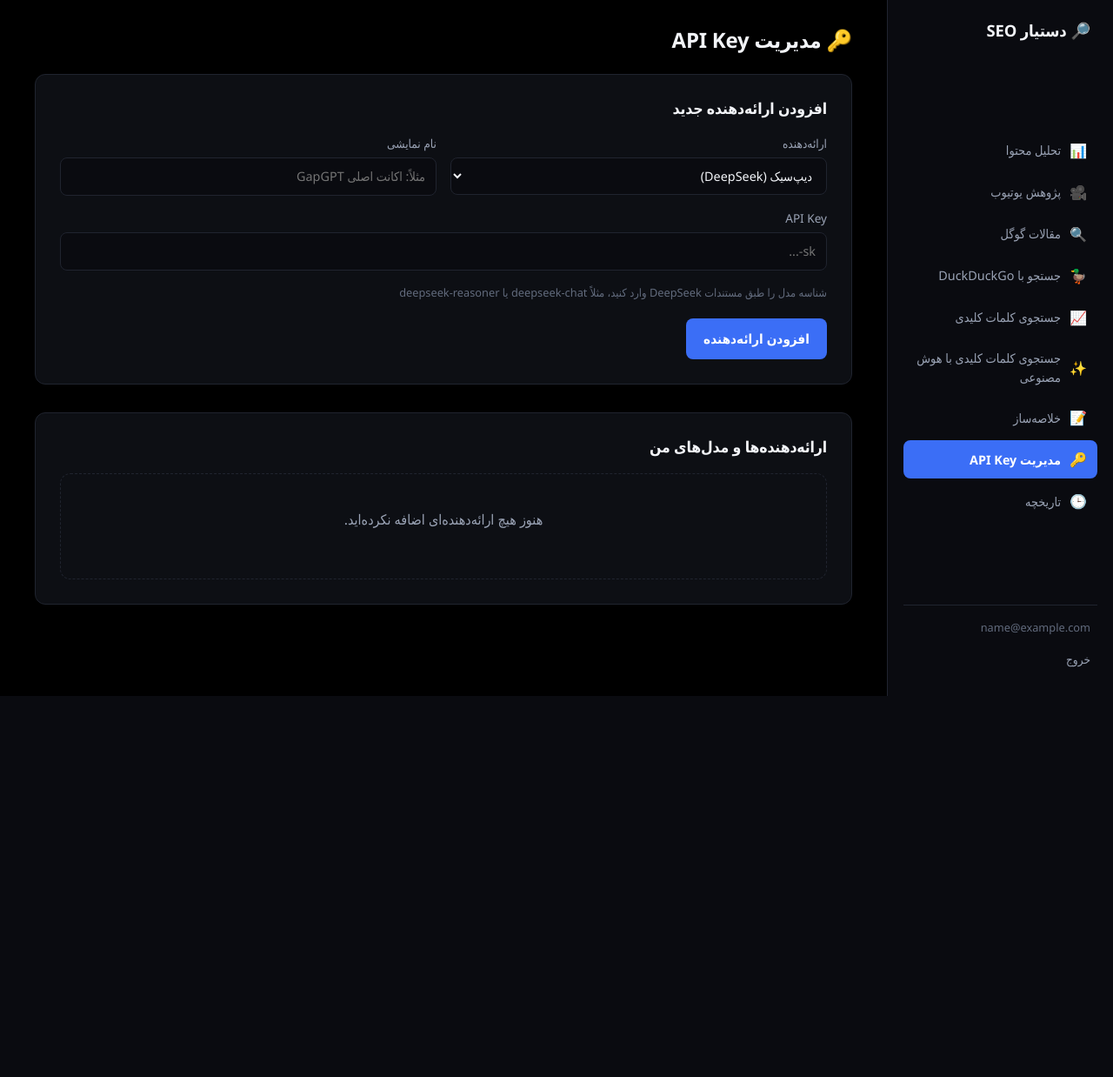
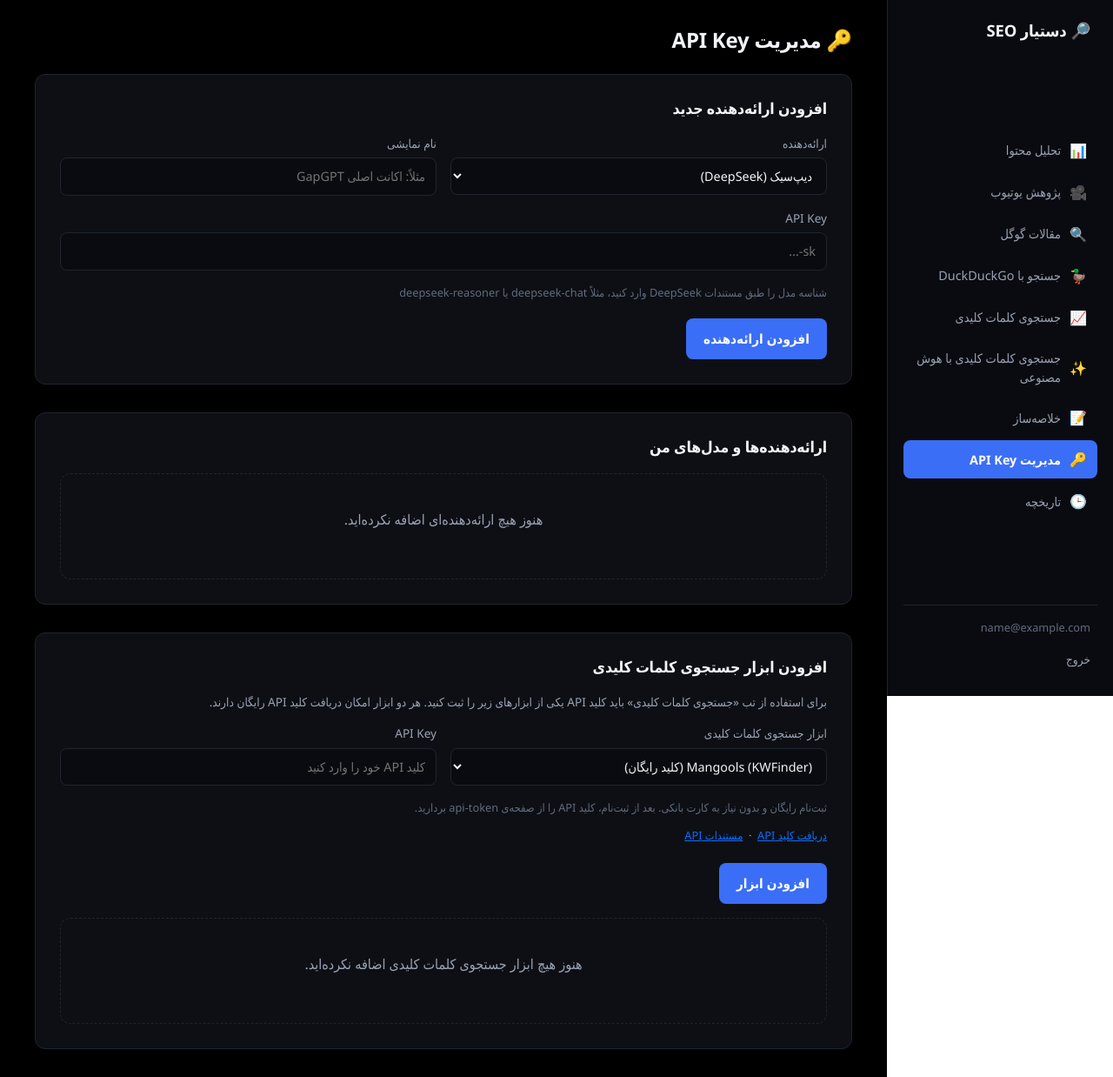
Before and after one commit to hoseinketaby/Smart-seo-assistant-tool, a Flask app: page /dashboard/models/ in a window 1280 px wide. Shown: the whole page at 87% size. Before the commit the page ends 800 px from the top, so only its background shows below. Run offline with Flask 3, Linux system fonts and the light colour scheme; the visitor is signed in with stand-in values (Sample User, id 1); data that the repository does not hold is empty.

Commit message:
Update models.html

```diff
--- a/templates/dashboard/models.html
+++ b/templates/dashboard/models.html
@@ -117,6 +117,99 @@
   {% endfor %}
 </div>
 
+<div class="models-section" style="margin-top: 2rem;">
+  <h2 class="models-section-title">افزودن ابزار جستجوی کلمات کلیدی</h2>
+  <p style="color: var(--text-muted); font-size: 0.85rem; margin-bottom: 1rem;">
+    برای استفاده از تب «جستجوی کلمات کلیدی» باید کلید API یکی از ابزارهای زیر را ثبت کنید.
+    هر دو ابزار امکان دریافت کلید API رایگان دارند.
+  </p>
+
+  <form method="POST" action="{{ url_for('model_config.add_keyword_provider') }}" class="provider-form">
+    <div class="form-row">
+      <div class="form-field">
+        <label for="kw_preset_key">ابزار جستجوی کلمات کلیدی</label>
+        <select name="kw_preset_key" id="kw_preset_key" onchange="updateKeywordProviderHint()">
+          {% for key, preset in keyword_presets.items() %}
+            <option value="{{ key }}">{{ preset.label }}{% if preset.free %} (کلید رایگان){% endif %}</option>
+          {% endfor %}
+        </select>
+      </div>
+
+      <div class="form-field">
+        <label for="kw_api_key">API Key</label>
+        <input type="password" name="kw_api_key" id="kw_api_key" placeholder="کلید API خود را وارد کنید" required>
+      </div>
+    </div>
+
+    <p id="keywordProviderHint" class="provider-hint"></p>
+
+    <div style="margin-bottom: 14px;">
+      {% for key, preset in keyword_presets.items() %}
+        <div class="kw-preset-links" data-preset-key="{{ key }}" style="display: none; font-size: 0.8rem; color: var(--text-muted);">
+          <a href="{{ preset.signup_url }}" target="_blank">دریافت کلید API</a>
+          &nbsp;·&nbsp;
+          <a href="{{ preset.docs_url }}" target="_blank">مستندات API</a>
+        </div>
+      {% endfor %}
+    </div>
+
+    <button type="submit" class="auth-btn" style="margin-top: 8px;">افزودن ابزار</button>
+  </form>
+
+  <script>
+    window.KEYWORD_PROVIDER_PRESETS = {{ keyword_presets | tojson }};
+
+    function updateKeywordProviderHint() {
+      const select = document.getElementById('kw_preset_key');
+      const hint = document.getElementById('keywordProviderHint');
+      const preset = window.KEYWORD_PROVIDER_PRESETS[select.value];
+
+      hint.textContent = preset ? preset.hint : '';
+
+      document.querySelectorAll('.kw-preset-links').forEach(function (el) {
+        el.style.display = (el.dataset.presetKey === select.value) ? 'block' : 'none';
+      });
+    }
+
+    document.addEventListener('DOMContentLoaded', updateKeywordProviderHint);
+  </script>
+
+  {% if keyword_providers %}
+    <div style="margin-top: 1.5rem;">
+      <h3 style="font-size: 1rem; color: var(--text-main); margin-bottom: 1rem;">ابزارهای ثبت‌شده من</h3>
+      {% for kw_provider in keyword_providers %}
+        <div class="provider-card" style="background: var(--bg-card); border: 1px solid var(--border-color); border-radius: 12px; padding: 1rem 1.5rem; margin-bottom: 1rem; display: flex; justify-content: space-between; align-items: center;">
+          <div>
+            <strong style="color: var(--text-main);">
+              {{ keyword_presets[kw_provider.preset_key].label if kw_provider.preset_key in keyword_presets else kw_provider.preset_key }}
+            </strong>
+            {% if kw_provider.is_active %}
+              <span style="background:rgba(16, 185, 129, 0.2); color:#6ee7b7; border:1px solid #064e3b; padding:2px 8px; border-radius:12px; font-size:0.75rem; margin-right:8px;">🟢 ابزار فعال</span>
+            {% endif %}
+          </div>
+          <div style="display:flex; gap:0.5rem; align-items:center;">
+            {% if not kw_provider.is_active %}
+              <form method="POST" action="{{ url_for('model_config.activate_keyword_provider', provider_id=kw_provider.id) }}">
+                <button type="submit" class="auth-btn" style="font-size:0.8rem; padding:0.3rem 0.6rem; background-color:var(--bg-sidebar); border:1px solid var(--border-color);">
+                  تنظیم به‌عنوان ابزار فعال
+                </button>
+              </form>
+            {% endif %}
+            <form method="POST" action="{{ url_for('model_config.delete_keyword_provider', provider_id=kw_provider.id) }}"
+                  onsubmit="return confirm('این ابزار حذف شود؟');">
+              <button type="submit" style="background:transparent; border:none; color:#ef4444; cursor:pointer; font-size:0.85rem;">حذف</button>
+            </form>
+          </div>
+        </div>
+      {% endfor %}
+    </div>
+  {% else %}
+    <div class="tab-placeholder" style="margin-top: 1rem;">
+      <p>هنوز هیچ ابزار جستجوی کلمات کلیدی اضافه نکرده‌اید.</p>
+    </div>
+  {% endif %}
+</div>
+
 <script>
   window.PROVIDER_PRESETS = {{ presets | tojson }};
 </script>
```
